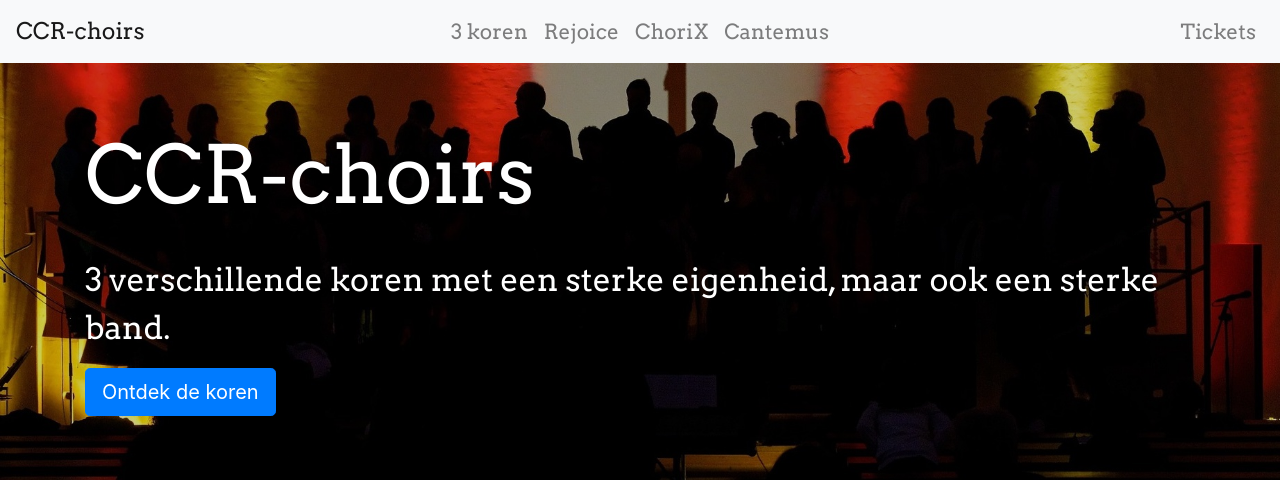
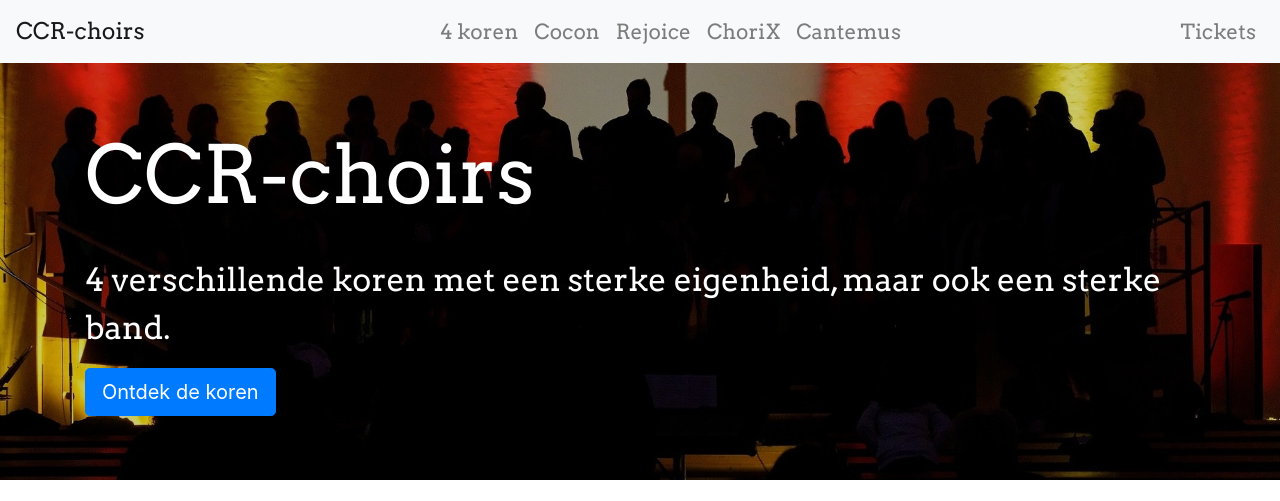
Before and after one commit to BastienVH/CCRchoirs, a website: page index.html in a window 1280 px wide. Shown: the top 501 px of the page. Drawn offline with nearby package versions, Linux system fonts and the light colour scheme.

Commit message:
fix wrong number

```diff
--- a/index.html
+++ b/index.html
@@ -46,7 +46,10 @@ example 3 - Navbar with brand left, links on center and right that collapse into
       <div class="navbar-collapse collapse w-100" id="collapsingNavbar">
         <ul class="navbar-nav w-100 justify-content-center">
           <li class="nav-item">
-            <a class="nav-link" href="#koren">3 koren</a>
+            <a class="nav-link" href="#koren">4 koren</a>
+          </li>
+          <li class="nav-item">
+            <a class="nav-link" href="#rowCocon">Cocon</a>
           </li>
           <li class="nav-item">
             <a class="nav-link" href="#rowRejoice">Rejoice</a>
@@ -72,7 +75,7 @@ example 3 - Navbar with brand left, links on center and right that collapse into
         <h1 class="display-4">CCR-choirs</h1>
         <hr />
         <p class="lead">
-          3 verschillende koren met een sterke eigenheid, maar ook een sterke
+          4 verschillende koren met een sterke eigenheid, maar ook een sterke
           band.
         </p>
         <a role="button" href="#koren" class="btn btn-primary btn-lg"
```
